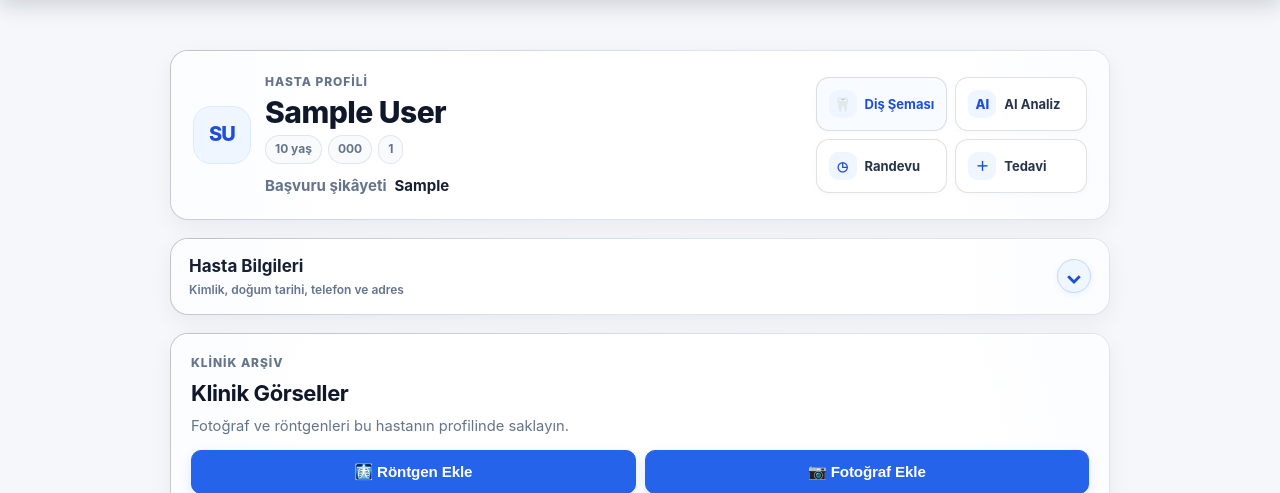
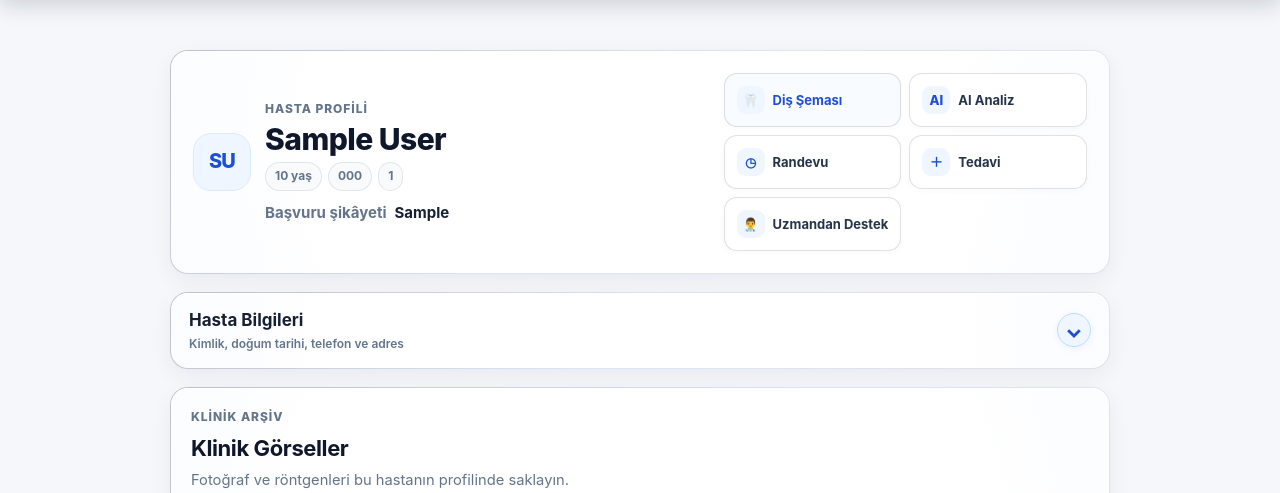
Before and after one commit to dentalaidestek/dental-ai-v02, a Python web app: template app/templates/patient_detail.html in a window 1280 px wide. Shown: the part 70-563 px from the top of the page. Run offline with Jinja, Linux system fonts and the light colour scheme; the template is opened without the code that fills it: most values are stand-ins (such as "Sample title", 1, 10 or a date in 2020).

Commit message:
Add expert support action to patient profile

```diff
--- a/app/templates/patient_detail.html
+++ b/app/templates/patient_detail.html
@@ -34,6 +34,9 @@
             </a>
             <a class="patient-action" href="/patients/{{ patient.id }}/treatment/new">
                 <span>＋</span><strong>Tedavi</strong>
+            </a>
+            <a class="patient-action patient-action-expert" href="/expert-support?patient_id={{ patient.id }}">
+                <span>👨‍⚕️</span><strong>Uzmandan Destek</strong>
             </a>
         </div>
     </section>
```
